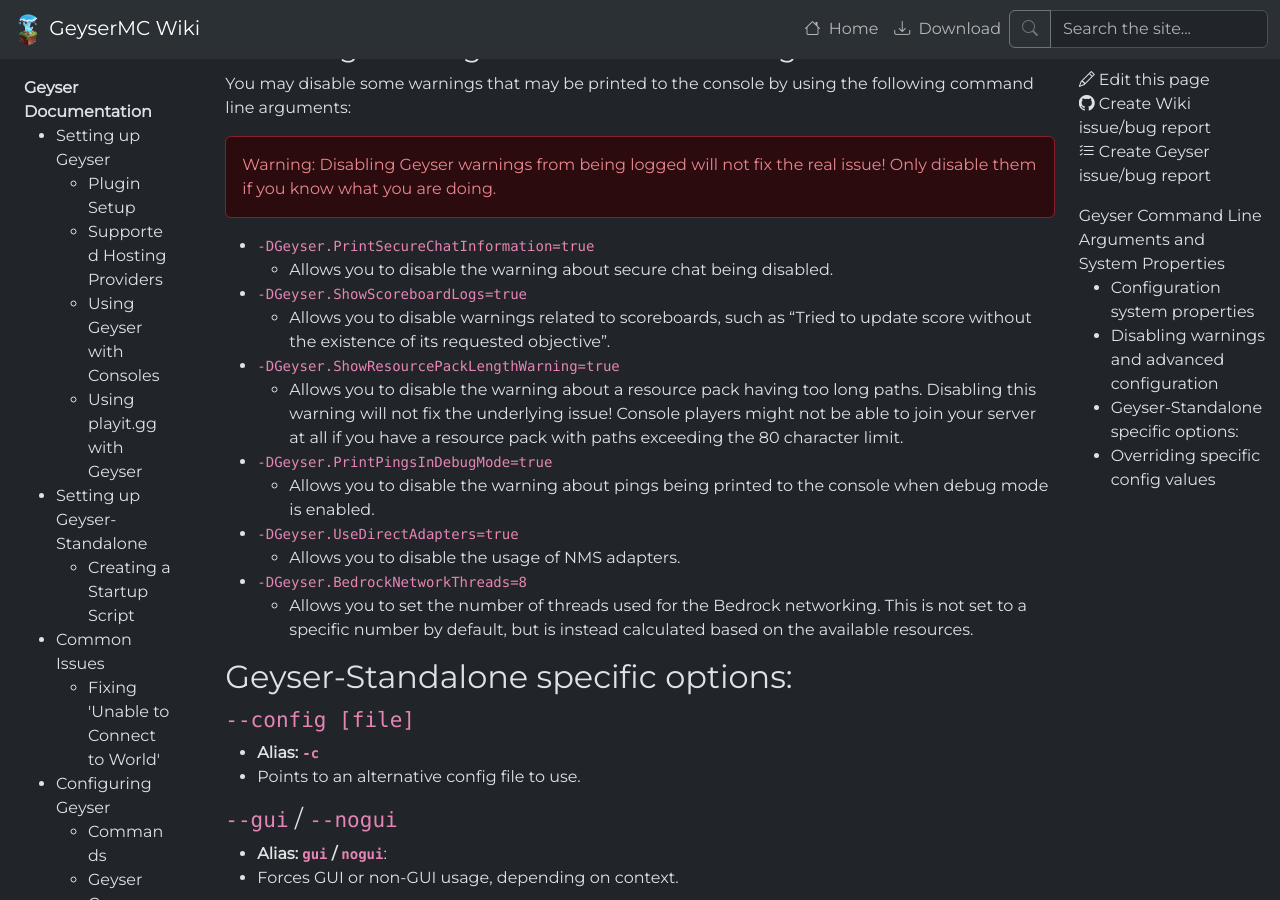
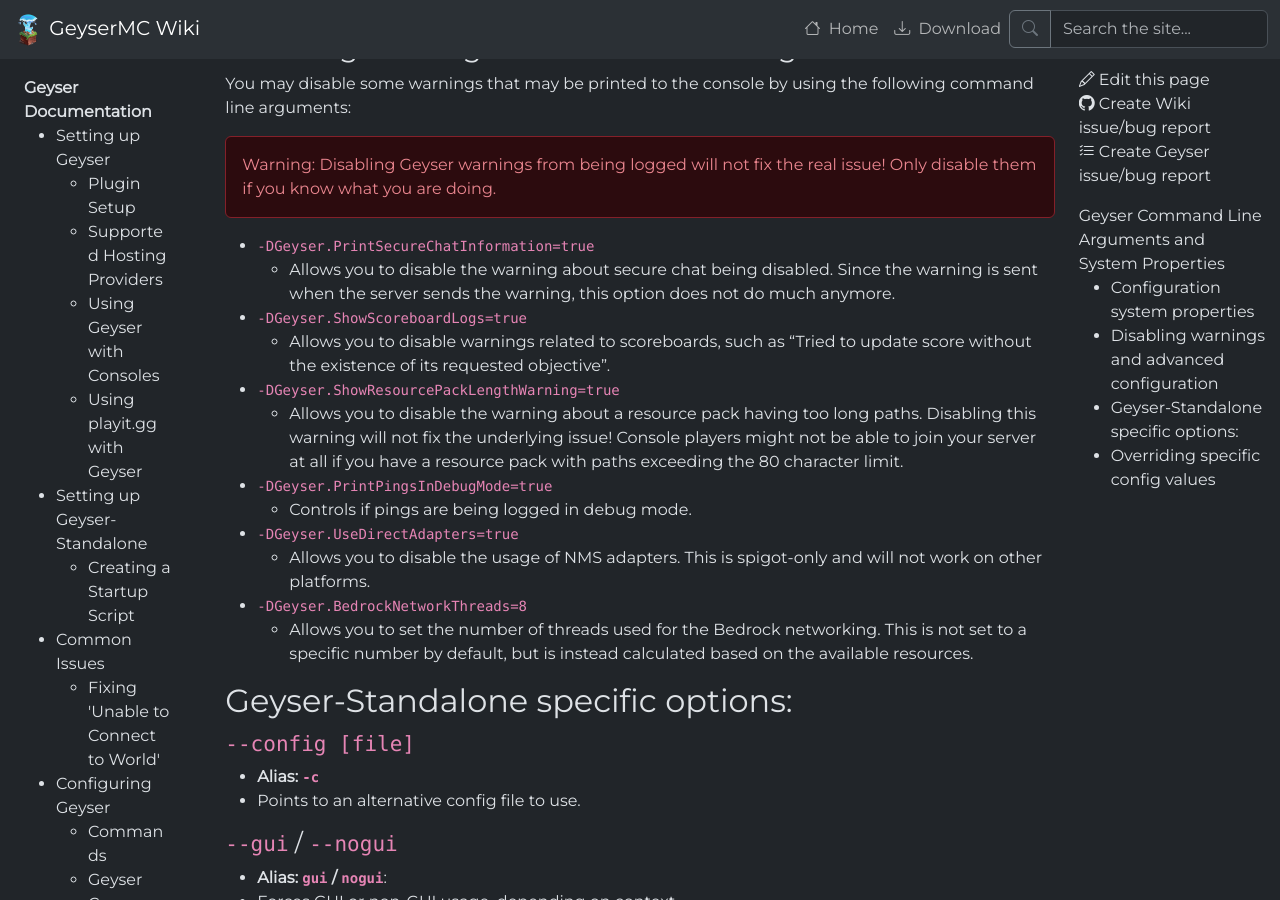
Before and after one commit to GeyserMC/GeyserWiki, a Jekyll site: the page built from _docs/geyser/geyser-command-line-arguments-and-system-properties.md, in a window 1280 px wide and 900 px high, scrolled down 682 px. Built offline with Jekyll 4.4.1, drawn with Linux system fonts in a browser that asks for light colours.

Commit message:
adjust texts & address camotoy's review

````diff
--- a/_docs/geyser/geyser-command-line-arguments-and-system-properties.md
+++ b/_docs/geyser/geyser-command-line-arguments-and-system-properties.md
@@ -32,15 +32,16 @@
 
 - ```-DGeyser.PrintSecureChatInformation=true```
   - Allows you to disable the warning about secure chat being disabled.
+  Since the warning is sent when the server sends the warning, this option does not do much anymore.
 - ```-DGeyser.ShowScoreboardLogs=true```
   - Allows you to disable warnings related to scoreboards, such as "Tried to update score without the existence of its requested objective".
 - ```-DGeyser.ShowResourcePackLengthWarning=true```
   - Allows you to disable the warning about a resource pack having too long paths. Disabling this warning will not fix the underlying issue!
   Console players might not be able to join your server at all if you have a resource pack with paths exceeding the 80 character limit.
 - ```-DGeyser.PrintPingsInDebugMode=true```
-  - Allows you to disable the warning about pings being printed to the console when debug mode is enabled.
+  - Controls if pings are being logged in debug mode.
 - ```-DGeyser.UseDirectAdapters=true```
-  - Allows you to disable the usage of NMS adapters.
+  - Allows you to disable the usage of NMS adapters. This is spigot-only and will not work on other platforms.
 - ```-DGeyser.BedrockNetworkThreads=8```
   - Allows you to set the number of threads used for the Bedrock networking. This is not set to a specific number by default, but is instead calculated based on the available resources.
 
````
